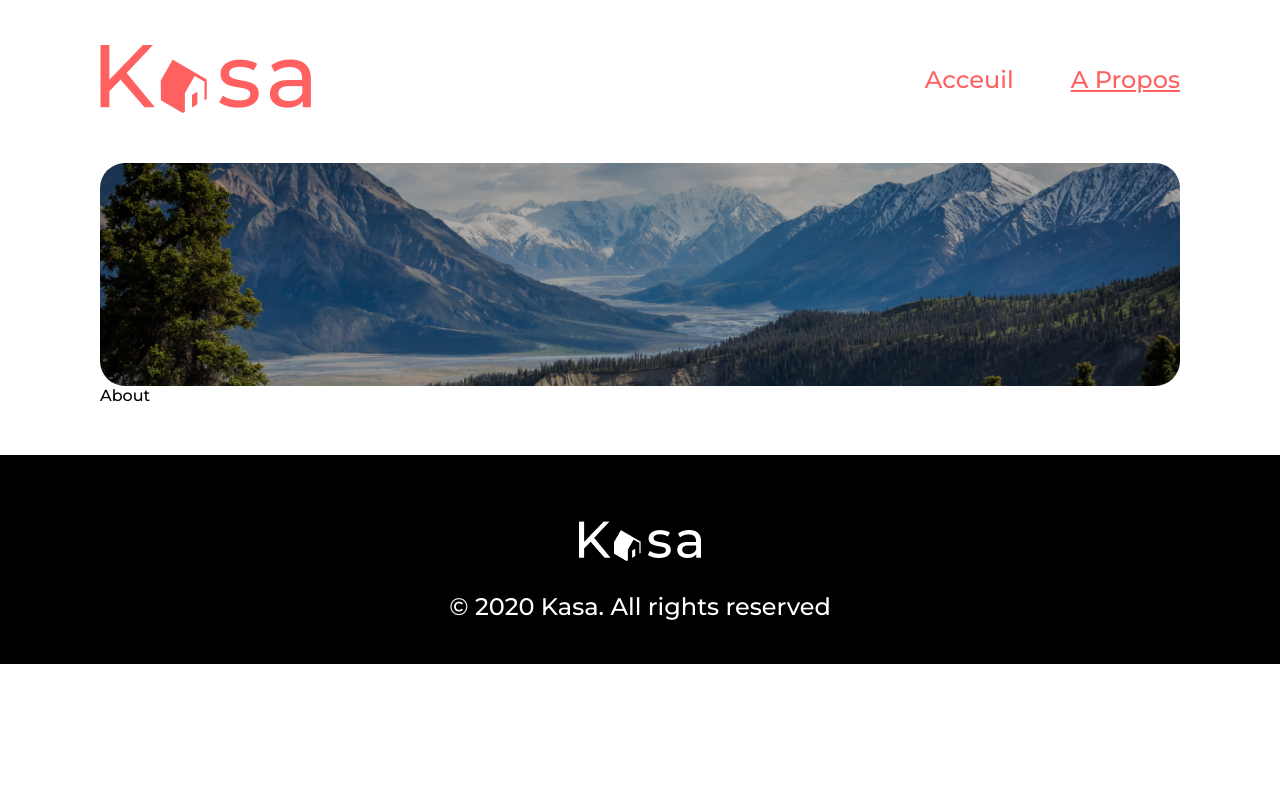
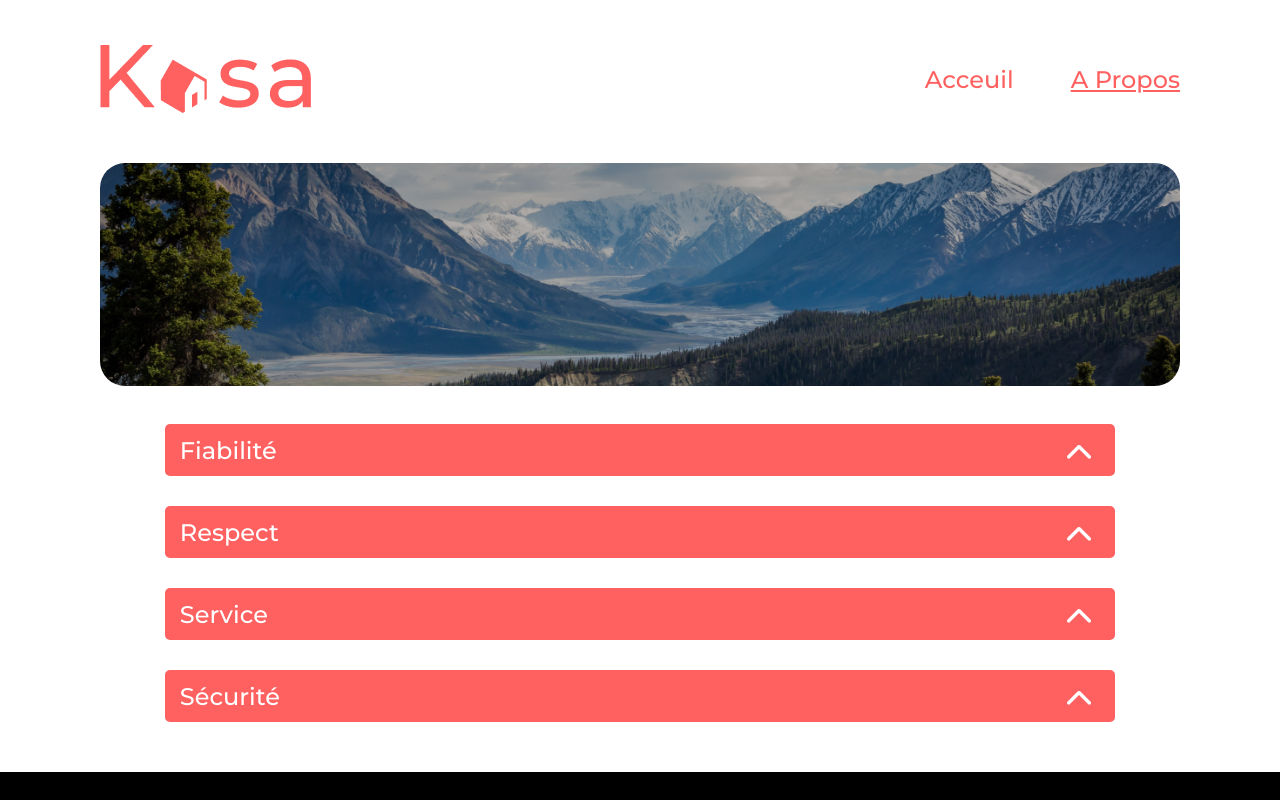
Before and after one commit to FenrirRM/P8-Kasa, a React (Create React App) app: page /About in a window 1280 px wide. Shown: the top 800 px of the page. Built offline with nearby package versions, Linux system fonts and the light colour scheme.

Commit message:
Ajouts collapses page about

```diff
--- a/src/components/Cards/cards.scss
+++ b/src/components/Cards/cards.scss
@@ -7,7 +7,7 @@
   padding: 50px;
   margin-top: 40px;
 
-  @media (max-width: 1025px) {
+  @media screen and (max-width: 1024px) {
     grid-template-columns: repeat(2, 1fr);
     gap: 35px;
   }
--- /dev/null
+++ b/src/components/Collapse/Collapse.jsx
@@ -0,0 +1,24 @@
+import { useState } from "react";
+import arrowup from "./arrowup.png";
+
+function Collapse ({title, content,}){
+    const [open, setOpen] = useState(false);
+
+    const toggle = () => {
+        setOpen(!open);
+    }
+
+    return(
+        <div className="collapse">
+            <div className="collapse_title">
+                <h2>{title}</h2>
+                <img src= {arrowup} alt="flêche collapse" className={ open ? "arrow arrow_down":"arrow arrow_up"} onClick={toggle} />
+            </div>
+            <div className={ open ? "collapse_content collapse_content_show":"collapse_content collapse_content_hide"}>
+                {content}
+            </div>
+        </div>
+    )
+}
+
+export default Collapse
--- /dev/null
+++ b/src/components/Collapse/collapse.scss
@@ -0,0 +1,59 @@
+.collapse{
+    width: 100%;
+    overflow: hidden;
+
+    &_title{
+        display: flex;
+        flex-direction: row;
+        justify-content: space-between;
+        height: 52px;
+        border-radius: 5px;
+        background-color: #ff6060;
+        align-items: center;
+        padding: 0 20px 0 15px;
+
+        h2{
+            color: #ffffff;
+            font-size: 24px;
+            font-weight: 500;
+        }
+    }
+
+    &_content{
+        background-color: #f6f6f6;
+        border-radius: 5px;
+        color: #ff6060;
+        font-size: 18px;
+        font-weight: 400;
+        padding: 20px;
+        margin-bottom: -40px;
+
+        &_show{
+            max-height: 1000px;
+            margin-bottom: 0;
+            overflow: hidden;
+            transition: max-height ease-in 0.7s , margin-bottom 0.3s ease-out;
+        }
+
+        &_hide{
+            max-height: 0px;
+            overflow: hidden;
+            transition: max-height ease-in-out 0.3s , margin-bottom 0.3s ease-out;
+        }
+    }
+}
+
+.arrow{
+    color: #ffffff;
+    cursor: pointer;
+
+    &_up{
+        transform: rotate(0deg);
+        transition: transform 0.5s ease;
+    }
+
+    &_down{
+        transform: rotate(-180deg);
+        transition: transform 0.5s ease;
+    }
+}
--- a/src/pages/About/About.js
+++ b/src/pages/About/About.js
@@ -1,12 +1,30 @@
 import Banner from "../../components/Banner/Banner";
+import Collapse from "../../components/Collapse/Collapse";
 
 function About() {
-    return (
-        <main>
-            <Banner title="" src="/assets/Banner2.png"  alt="Image de montagnes" />
-            <o>About</o>
-        </main>
-    )
+  return (
+    <main>
+      <Banner title="" src="/assets/Banner2.png" alt="Image de montagnes" />
+      <div className="collapse_about">
+        <Collapse
+          title="Fiabilité"
+          content="Les annonces postées sur Kasa garantissent une fiabilité totale. Les photos sont conformes aux logements, et toutes les informations sont régulièrement vérifiées par nos équipes."
+        />
+        <Collapse
+          title="Respect"
+          content="La bienveillance fait partie des valeurs fondatrices de Kasa. Tout comportement discriminatoire ou de perturbation du voisinage entraînera une exclusion de notre plateforme."
+        />
+        <Collapse
+          title="Service"
+          content="La bienveillance fait partie des valeurs fondatrices de Kasa. Tout comportement discriminatoire ou de perturbation du voisinage entraînera une exclusion de notre plateforme."
+        />
+        <Collapse
+          title="Sécurité"
+          content="La sécurité est la priorité de Kasa. Aussi bien pour nos hôtes que pour les voyageurs, chaque logement correspond aux critères de sécurité établis par nos services. En laissant une note aussi bien à l'hôte qu'au locataire, cela permet à nos équipes de vérifier que les standards sont bien respectés. Nous organisons également des ateliers sur la sécurité domestique pour nos hôtes."
+        />
+      </div>
+    </main>
+  );
 }
 
 export default About;
--- /dev/null
+++ b/src/pages/About/about.scss
@@ -0,0 +1,19 @@
+.collapse_about{
+    display: flex;
+    flex-direction: column;
+    padding: 0px 6%;
+    gap: 30px;
+    margin-top: 38px;
+
+    @media screen and (max-width: 768px){
+        padding: 0px;
+        gap: 20px;
+        margin-top: 19px;
+    }
+
+    @media screen and (max-width: 1024px){
+        padding: 3%;
+        gap: 25px;
+        margin-top: 24px;
+    }
+}
--- a/src/sass/base/main.scss
+++ b/src/sass/base/main.scss
@@ -12,7 +12,7 @@ main {
     max-width: 1440px;
     padding: 50px 100px;
 
-    @media (max-width: 1025px) {
+    @media screen and (max-width: 1024px) {
         padding: 27px 25px;
     }
 
--- a/src/sass/index.scss
+++ b/src/sass/index.scss
@@ -3,5 +3,7 @@
 @import "../components/Header/header";
 @import "../components/Banner/banner.scss";
 @import "../components/Cards/cards.scss";
+@import "../components/Collapse/collapse.scss";
 @import "../components/Footer/footer.scss";
+@import "../pages/About/about.scss";
 @import "../pages/NotFound/404NotFound.scss"
```
Also changed, not shown: src/components/Collapse/arrowup.png (added).
